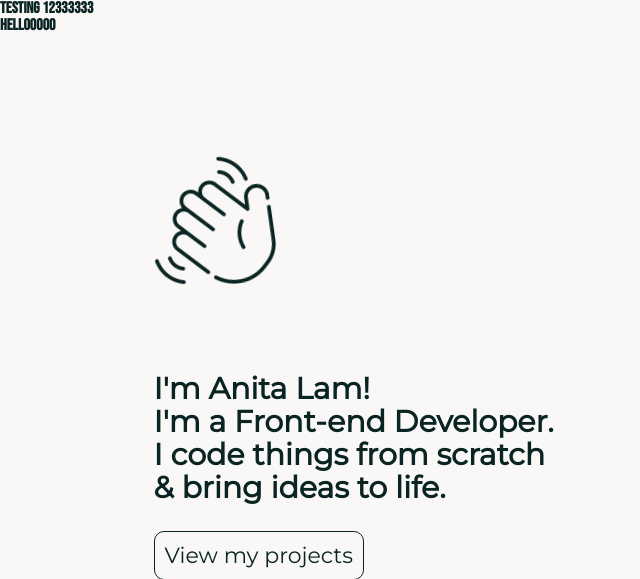
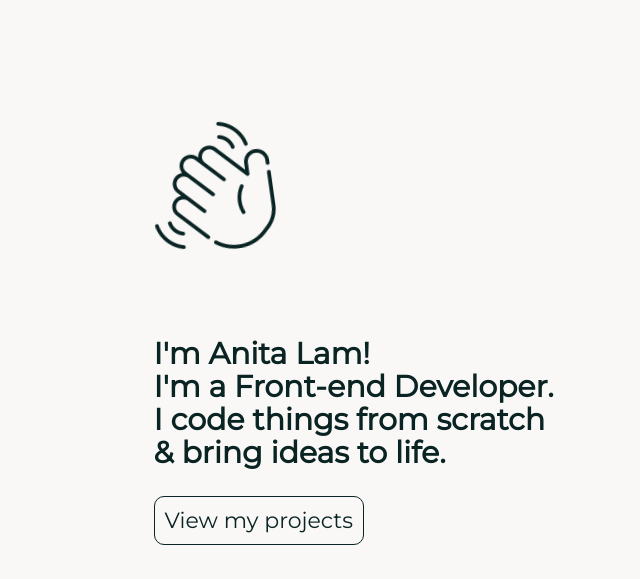
Before and after one commit to anitaalam/MDIA-4590-Assignment-2, a PHP site: page / in a window 1280 px wide. Shown: the part 90-669 px from the top of the page, without its empty margins (0-640 px from the left). Run offline with PHP 8.4, Linux system fonts and the light colour scheme; some libraries are stand-ins or nearby versions.

Commit message:
Update index.php
changing changes back to what they were

```diff
--- a/index.php
+++ b/index.php
@@ -11,8 +11,6 @@
             <?php include __DIR__ . '/partials/header.php'; ?>
         </header>
         <main>
-            <h4>testing 12333333</h4>
-            <h5>hellooooo</h5>
             <?php include __DIR__ . '/partials/homepage/banner.php'; ?>
             <?php include __DIR__ . '/project.php'; ?>
         </main>
```
